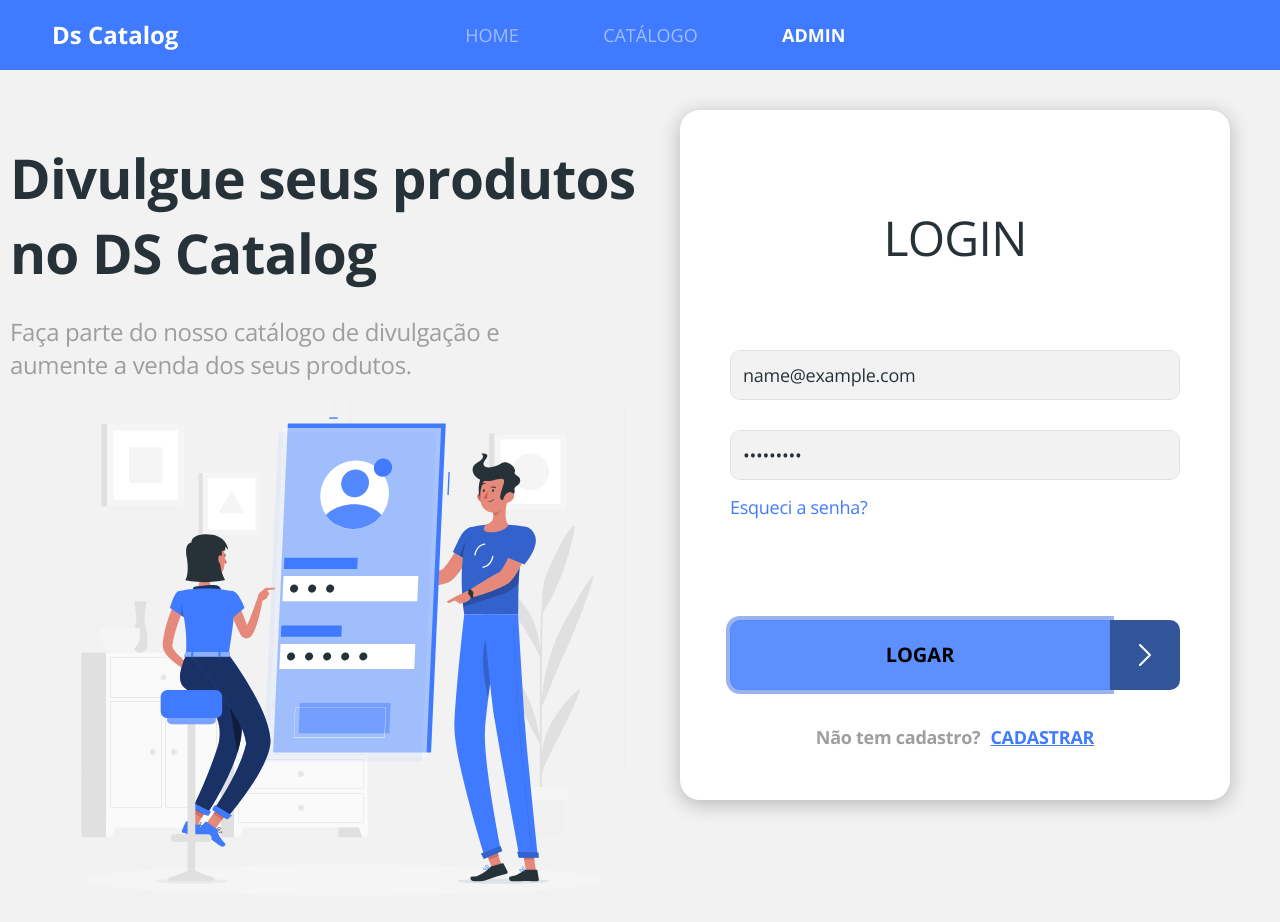
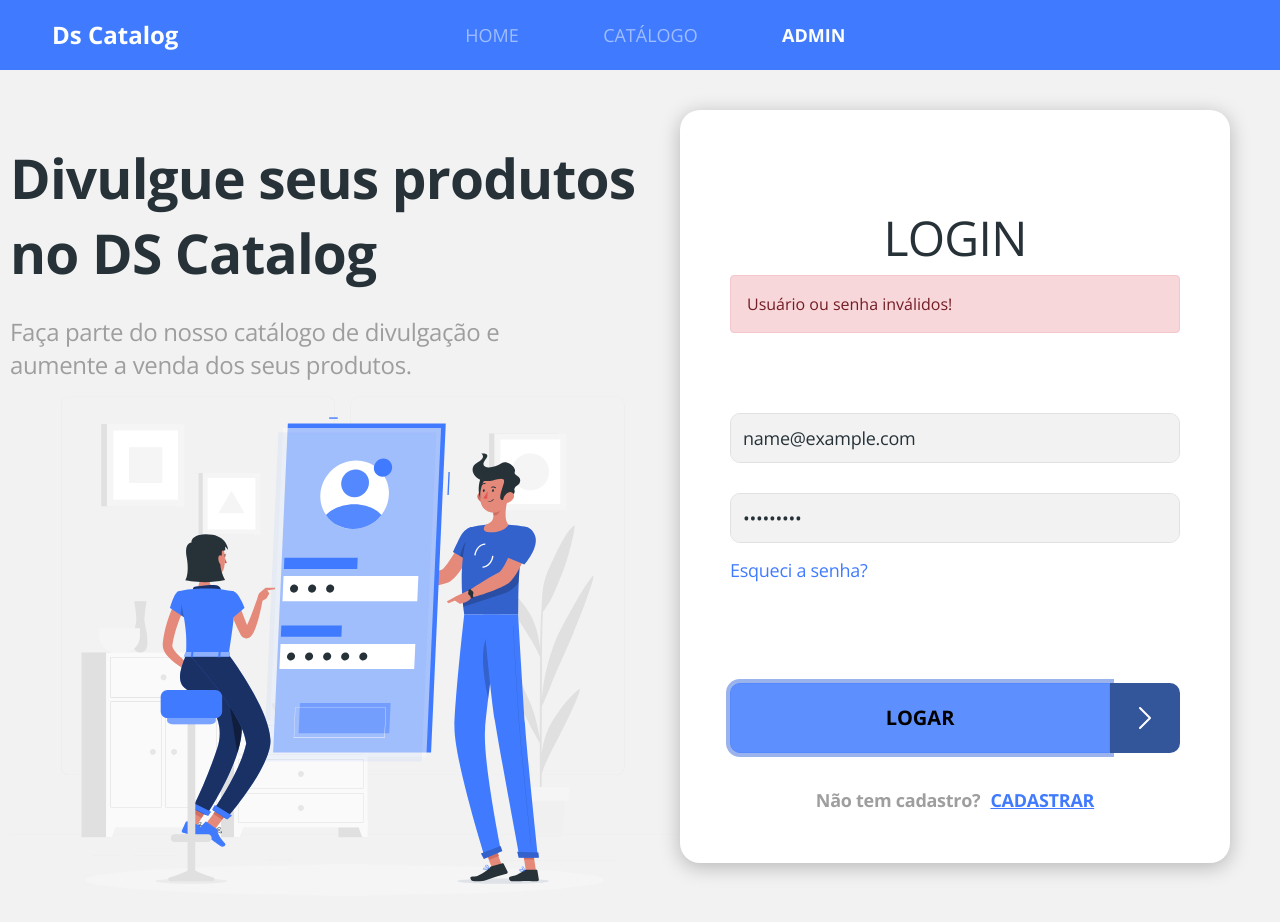
Before and after one commit to sirAndre1337/dscatalog, a React (Create React App) app in the folder front-web/: page /admin/auth/login in a window 1280 px wide. Both pictures are taken after typing "name@example.com", "Sample123" into the empty fields and a click on the button "LOGAR". Shown: the top 922 px of the page. Built offline with nearby package versions, Linux system fonts and the light colour scheme; no server answers.

Commit message:
Exibindo alerta quando o login e invalido

```diff
--- a/front-web/src/pages/Auth/components/Login/index.tsx
+++ b/front-web/src/pages/Auth/components/Login/index.tsx
@@ -6,6 +6,7 @@ import { useForm } from 'react-hook-form';
 import axios from 'axios';
 import qs from 'qs';
 import { CLIENT_ID, CLIENT_SECRET } from 'core/utils/auth';
+import { useState } from 'react';
 
 
 type FormData = {
@@ -17,6 +18,7 @@ type FormData = {
 const Login = () => {
 
     const { register, handleSubmit, formState: { errors }} = useForm<FormData>();
+    const [hasError,setHasError] = useState(false);
 
     const token = `${CLIENT_ID}:${CLIENT_SECRET}`;
 
@@ -31,12 +33,23 @@ const Login = () => {
 
       axios.post('http://localhost:8080/oauth/token' , payload , {
           headers : headers
-      }).then(response => console.log(response.data));
+      }).then(response => {
+        console.log(response.data)
+        setHasError(false);
+      })
+      .catch(() => {
+        setHasError(true);
+      });
     }
 
     return (
         <div>
             <AuthCard title="Login">
+                {hasError && (
+                    <div className='alert login-error'>
+                        Usuário ou senha inválidos!
+                    </div>
+                )}
                 <form className='login-form' onSubmit={handleSubmit(onSubmit)}>
                     <input
                         type="email"
@@ -49,8 +62,9 @@ const Login = () => {
                         type="password"
                         className='form-control input-base'
                         placeholder='Senha'
-                        {...register('password')}
+                        {...register('password' , {required: true})}
                     />
+                    {errors.password && <p>password is required</p>}
                     <Link to="/admin/auth/recover" className='login-link-recover'>
                         Esqueci a senha?
                     </Link>
--- a/front-web/src/pages/Auth/components/Login/styles.scss
+++ b/front-web/src/pages/Auth/components/Login/styles.scss
@@ -35,3 +35,10 @@
     color: #407bff;
     margin-left: 10px;
 }
+
+.login-error {
+    color: #721c24;
+    background-color: #f8d7da;
+    border-color: #f5c6cb;
+    margin-top: 5px;
+}
```
